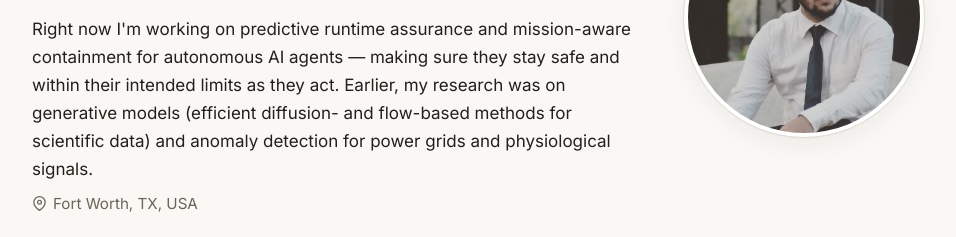
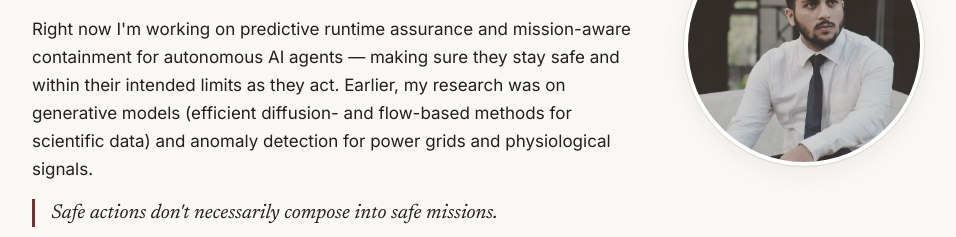
Before and after one commit to imranrimon/imranrimon.github.io, a plain HTML site: page index.html in a window 1280 px wide. Shown: the part 392-629 px from the top of the page, without its empty margins (162-1118 px from the left). Drawn offline with Linux system fonts and the light colour scheme.

Commit message:
Add thesis-framing pull-quote to hero

```diff
--- a/index.html
+++ b/index.html
@@ -108,6 +108,12 @@
   .hero h1 { font-size: clamp(2.2rem, 6vw, 3.4rem); margin: 0 0 12px; }
   .hero .role { font-family: var(--serif); font-style: italic; font-size: clamp(1.15rem, 3vw, 1.4rem); color: var(--muted); margin: 0 0 18px; font-weight: 400; }
   .hero .intro { max-width: 640px; color: var(--text); margin: 0 0 8px; }
+  .hero-quote {
+    font-family: var(--serif); font-style: italic;
+    font-size: clamp(1.05rem, 2.4vw, 1.25rem); line-height: 1.4;
+    color: var(--text); border-left: 3px solid var(--accent);
+    padding-left: 16px; margin: 16px 0 22px; max-width: 600px;
+  }
   .hero .loc { color: var(--muted); font-size: .95rem; margin: 0 0 26px; display: flex; align-items: center; gap: 6px; }
   .hero .loc svg { width: 15px; height: 15px; }
 
@@ -284,6 +290,7 @@
     <h1 id="hero-name">Muhammad Imran Hossain</h1>
     <p class="role">AI Safety &amp; Runtime Assurance for Autonomous Agents · Generative Modeling · Cyber-Physical Systems</p>
     <p class="intro">Right now I'm working on predictive runtime assurance and mission-aware containment for autonomous AI agents — making sure they stay safe and within their intended limits as they act. Earlier, my research was on generative models (efficient diffusion- and flow-based methods for scientific data) and anomaly detection for power grids and physiological signals.</p>
+    <p class="hero-quote">Safe actions don't necessarily compose into safe missions.</p>
     <p class="loc">
       <svg viewBox="0 0 24 24" fill="none" stroke="currentColor" stroke-width="2" stroke-linecap="round" stroke-linejoin="round" aria-hidden="true"><path d="M21 10c0 7-9 13-9 13s-9-6-9-13a9 9 0 0 1 18 0z"/><circle cx="12" cy="10" r="3"/></svg>
       Fort Worth, TX, USA
```
